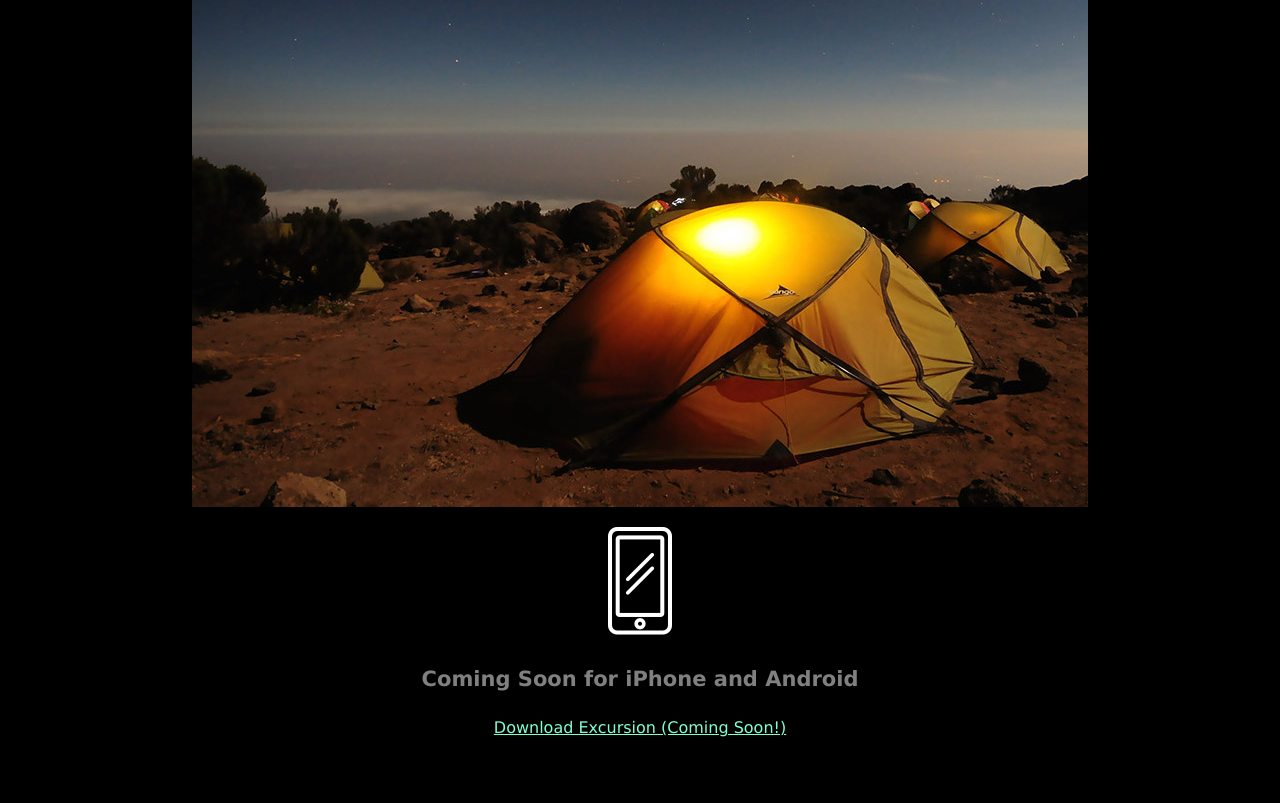
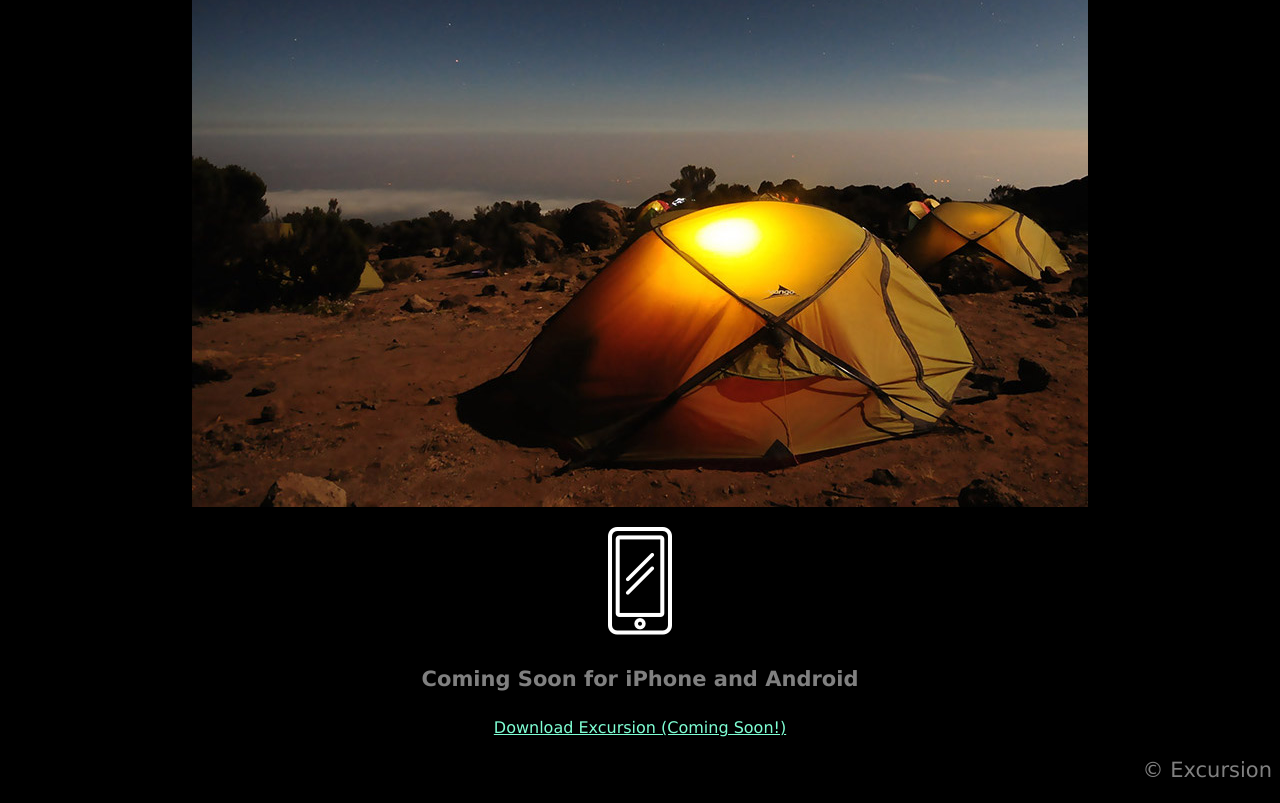
Before and after one commit to jairoferreira/LearningWithCodecademy, a plain HTML site: page excursion/index.html in a window 1280 px wide. Shown: the part 505-1308 px from the top of the page. Before the commit the page ends 1258 px from the top, so only its background shows below. Drawn offline with Linux system fonts and the light colour scheme.

Commit message:
final push

```diff
--- a/excursion/RESOURCES/CSS/style.css
+++ b/excursion/RESOURCES/CSS/style.css
@@ -34,3 +34,11 @@ body {
     color: aquamarine;
 
 }
+/* FOOTER*/
+
+.footer--copyright {
+    font-size: 21px;
+    color: grey;
+    text-align: right;
+
+}
--- a/excursion/index.html
+++ b/excursion/index.html
@@ -13,14 +13,18 @@
     <h1 class="header--main">Discover hidden places in the world around you</h1>
     <p><a class="link--cta" href="#">Download Excursion (Coming Soon!)</a></p>
     <video autoplay loop>
-    <source src="RESOURCES/VIDEOS/excursion.mp4" type="video/mp4">
+        <source src="RESOURCES/VIDEOS/excursion.mp4" type="video/mp4">
     </video>
     <h2 class="header--secondary">Your personal travel guides</h2>
-    <h4 class="header--subheader">Excursion remembers  places you like, and recommends new point interest around you.</h4>
+    <h4 class="header--subheader">Excursion remembers places you like, and recommends new point interest around you.
+    </h4>
     <p><img src="RESOURCES/IMAGES/camp.jpg"></p>
     <p><img src="RESOURCES/IMAGES/phone.png"></p>
     <h4 class="header--subheader">Coming Soon for iPhone and Android</h4>
     <p><a class="link--cta" href="#">Download Excursion (Coming Soon!)</a></p>
+    <p class="footer--copyright">© Excursion</p>
+
+
 
 </body>
 
```
